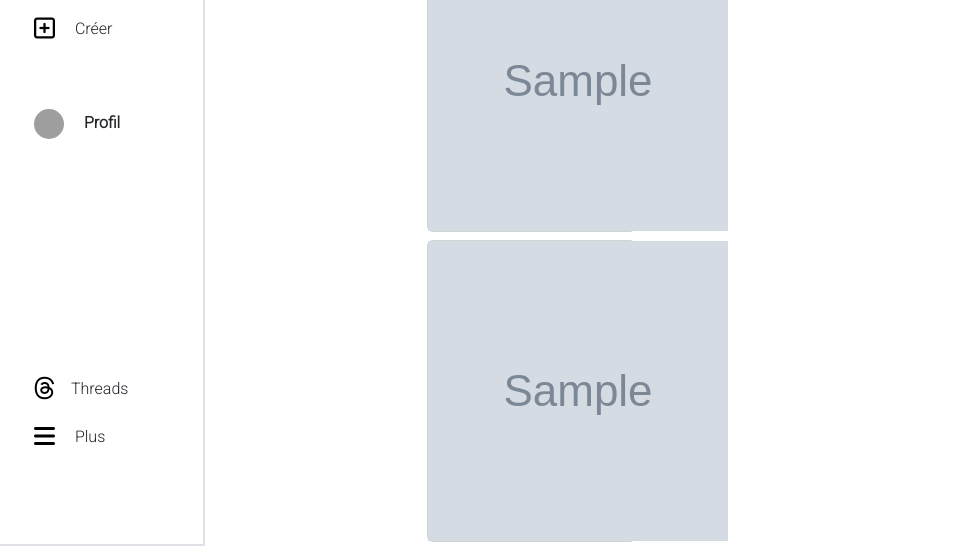
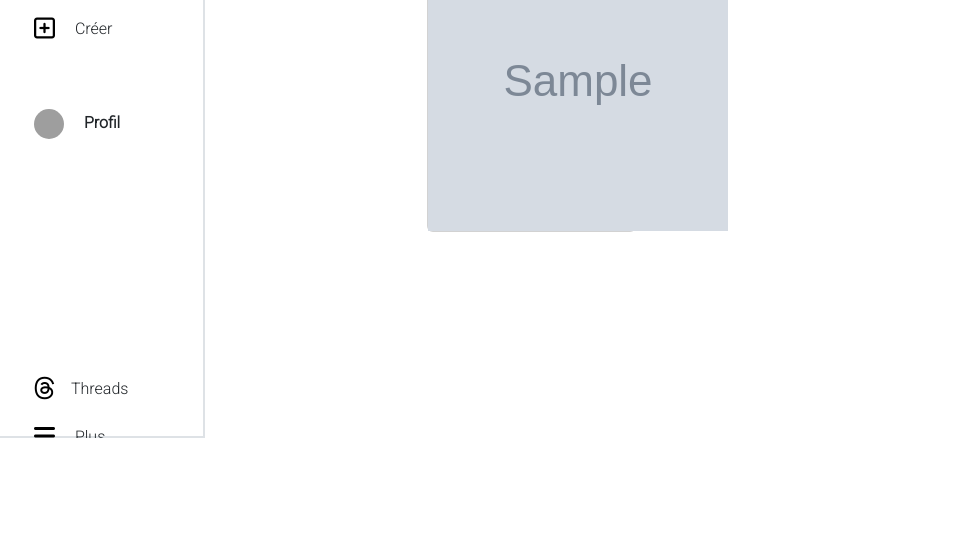
Before and after one commit to JorgeRobles1993/Clonestagram-TP, a PHP site: page /profil.php in a window 1280 px wide. Shown: the part 362-908 px from the top of the page, without its empty margins (0-973 px from the left). After the commit the page ends 800 px from the top, so only its background shows below. Run offline with PHP 8.4, Linux system fonts and the light colour scheme; the visitor is signed in with stand-in values (Sample User, id 1); tables that the repository leaves empty or names only in its code hold one stand-in row (values such as "Sample post"); grey boxes marked "Sample" are stand-in pictures; some libraries are stand-ins or nearby versions; some web fonts are replaced; grey boxes are pictures that could not be loaded.

Commit message:
dernier push

```diff
--- a/feed.php
+++ b/feed.php
@@ -64,10 +64,6 @@
     <?php
     } ?>
 
-    <?php
-    include './partials/footer.php';
-    ?>
-
 
 </div>
 
--- a/profil.php
+++ b/profil.php
@@ -48,22 +48,6 @@
     </div>
 </div>
 
-
-        <div class="container">
-            <div class="row">
-                <?php foreach ($post as $post1) : ?>
-                    <div class="col-4 p-1">
-                        <div class="card">
-                            <img src="./images/uploads/<?= $post1['photo'] ?>" class="custom-image" alt="Post Image">
-                            <!-- Vous pouvez ajouter d'autres éléments ici pour afficher d'autres informations sur le post -->
-                        </div>
-                    </div>
-                <?php endforeach; ?>
-            </div>
-        </div>
-
-
-
         <!-- la Modal (fenetre pop-up) -->
 
         <div id="demo" class="modal">
```
Also changed, not shown: images/uploads/Alicorn_twilight_by_the_crusius-d5xsv0n.webp (added).
